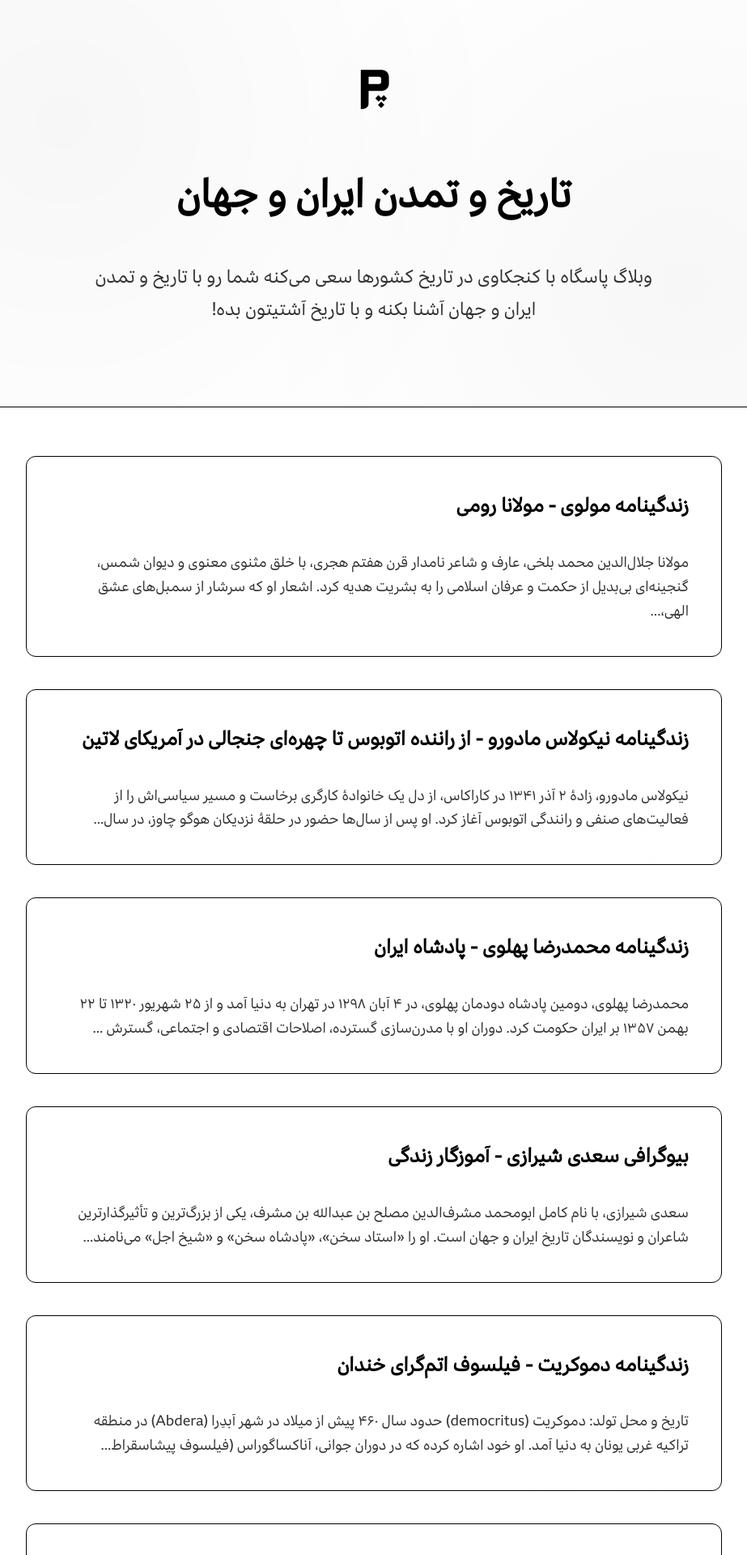
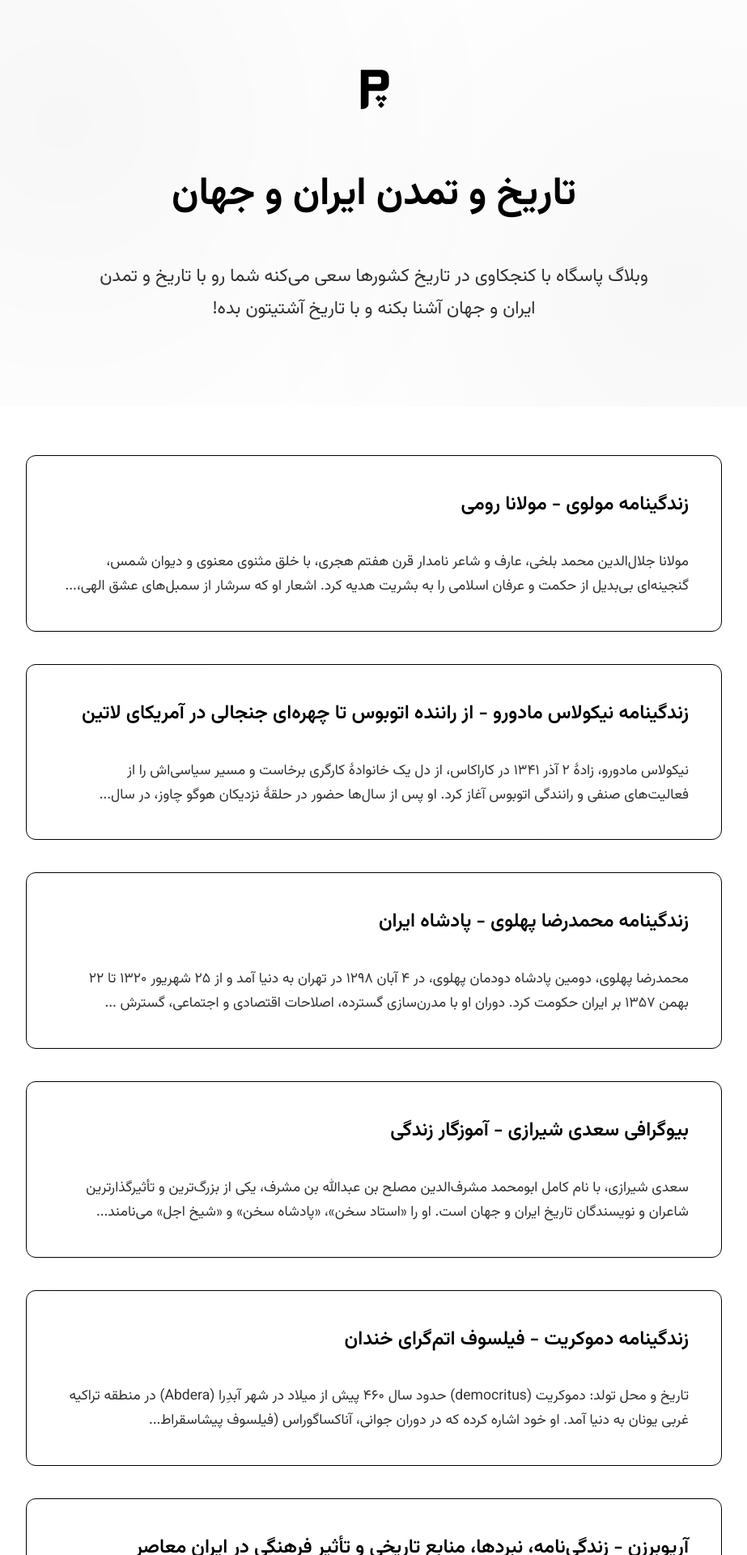
Before and after one commit to darkblog/darkblog.github.io, a Jekyll site: the page built from index.html, in a window 1280 px wide. Shown: the top 1920 px of the page at 81% size, without its empty margins (178-1101 px from the left). Built offline with Jekyll 4.4.1, drawn with Linux system fonts in a browser that asks for light colours.

Commit message:
Update font styles and add Google Fonts links

```diff
--- a/index.html
+++ b/index.html
@@ -17,19 +17,15 @@
     <meta property="article:modified_time" content="{{ site.time | date_to_xmlschema }}">
     <meta name="theme-color" content="black">
 
+    <link rel="preconnect" href="https://fonts.googleapis.com">
+    <link rel="preconnect" href="https://fonts.gstatic.com" crossorigin>
+    <link href="https://fonts.googleapis.com/css2?family=Vazirmatn:wght@400;500;600;700&display=swap" rel="stylesheet">
+
     <style>
         * {
             margin: 0;
             padding: 0;
             box-sizing: border-box;
-        }
-
-        @font-face {
-            font-family: 'BBC Reith Qalam';
-            src: url('/blog.woff2') format('woff2');
-            font-weight: 400;
-            font-style: normal;
-            font-display: swap;
         }
 
         :root {
@@ -38,7 +34,7 @@
         }
 
         body {
-            font-family: 'BBC Reith Qalam', sans-serif;
+            font-family: 'Vazirmatn', sans-serif;
             background-color: white;
             color: black;
             line-height: 1.7;
@@ -59,7 +55,6 @@
             color: black;
             position: relative;
             overflow: hidden;
-            border-bottom: 1px solid black;
         }
 
         .hero-section::before {
@@ -103,7 +98,7 @@
             color: black;
             position: relative;
             padding-bottom: 20px;
-            font-weight: bold;
+            font-weight: 700;
         }
 
         .page-description {
@@ -115,6 +110,7 @@
             margin-left: auto;
             line-height: 1.8;
             opacity: 0.8;
+            font-weight: 400;
         }
 
         main {
@@ -162,6 +158,7 @@
             color: black;
             position: relative;
             padding-bottom: 15px;
+            font-weight: 600;
         }
 
         .post-card-title a {
@@ -177,6 +174,7 @@
             position: relative;
             z-index: 1;
             opacity: 0.8;
+            font-weight: 400;
         }
 
         .post-card-link {
@@ -199,7 +197,6 @@
             text-align: center;
             margin-top: 50px;
             padding-top: 30px;
-            border-top: 1px solid black;
         }
 
         .load-more-btn {
@@ -208,9 +205,9 @@
             color: white;
             border: none;
             border-radius: 8px;
-            font-family: 'BBC Reith Qalam', sans-serif;
+            font-family: 'Vazirmatn', sans-serif;
             font-size: 1.1rem;
-            font-weight: bold;
+            font-weight: 600;
             cursor: pointer;
             transition: all 0.3s ease;
             position: relative;
```
